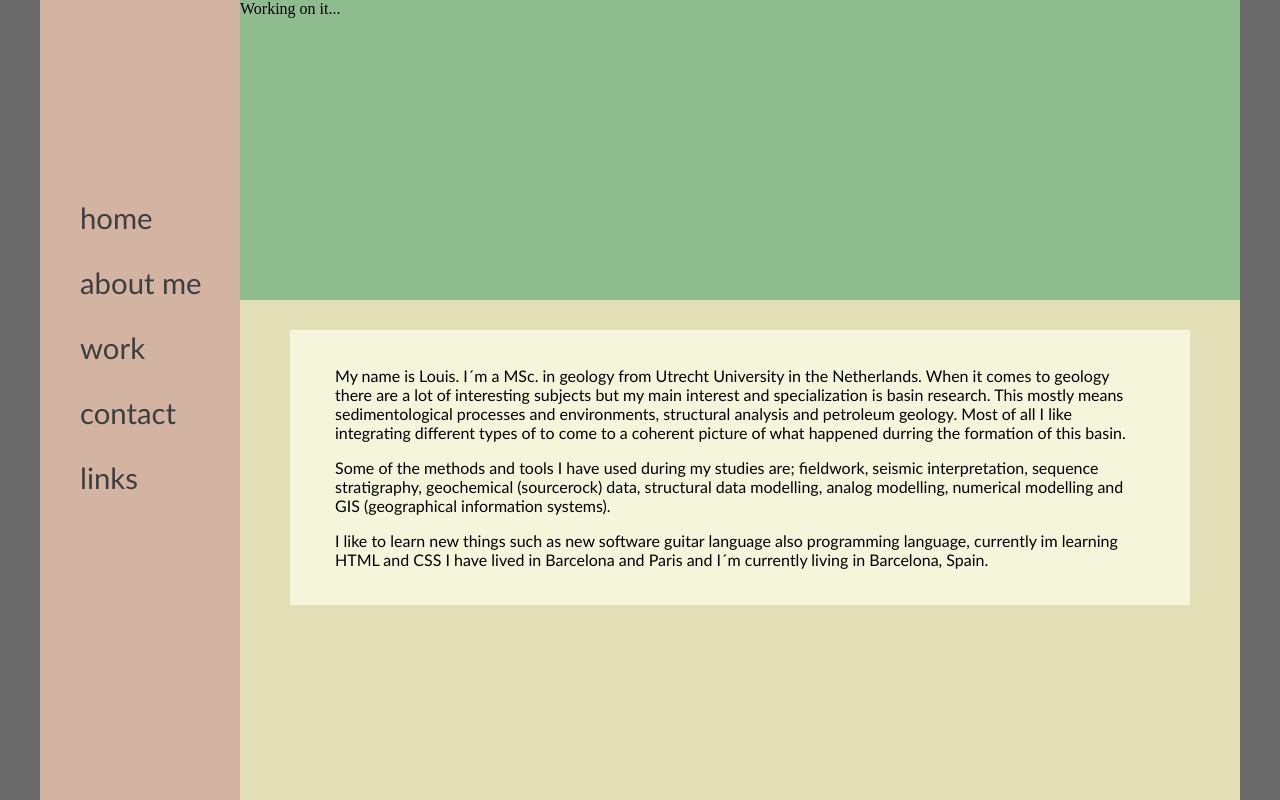
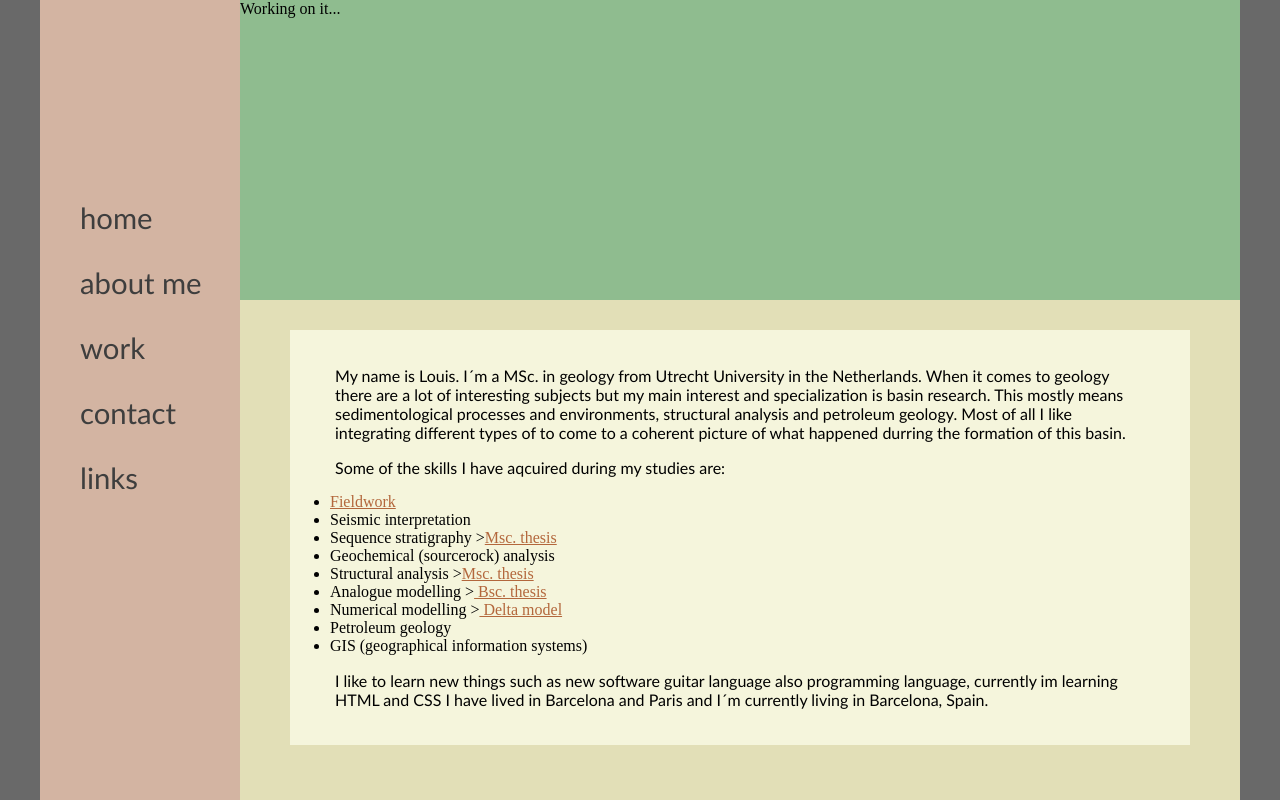
Before and after one commit to louisvno/Geology, a plain HTML site: page aboutme.html in a window 1280 px wide. Shown: the top 800 px of the page. Drawn offline with Linux system fonts and the light colour scheme.

Commit message:
made list of skills in about me section

```diff
--- a/aboutme.html
+++ b/aboutme.html
@@ -36,7 +36,19 @@
     <p>My name is Louis. I´m a MSc. in geology from Utrecht University in the Netherlands. When it comes to geology there are a lot of interesting subjects but my main interest and specialization is basin research. This mostly means sedimentological processes and environments, structural analysis and petroleum geology. Most of all I like integrating different types of to come to a coherent picture of what happened durring the formation of this basin.</p>
 
     <p>
-    Some of the methods and tools I have used during my studies are; fieldwork, seismic interpretation, sequence stratigraphy, geochemical (sourcerock) data, structural data modelling, analog modelling, numerical modelling and GIS (geographical information systems).</p>
+        Some of the skills I have aqcuired during my studies are: </p>
+
+        <ul><li><a href=fieldwork.html>Fieldwork</a></li>
+            <li>Seismic interpretation</li>
+            <li>Sequence stratigraphy ><a href=mscthesis.html>Msc. thesis</a></li>
+            <li>Geochemical (sourcerock) analysis</li>
+            <li>Structural analysis ><a href=mscthesis.html>Msc. thesis</a></li>
+            <li>Analogue modelling ><a href=bscthesis.html> Bsc. thesis</a></li>
+            <li>Numerical modelling ><a href=progmod.html> Delta model</a></li>
+            <li>Petroleum geology</li>
+            <li>GIS (geographical information systems)</li>
+        </ul>
+
     <p>
     I like to learn new things such as new software guitar language also programming language,  currently im learning HTML and CSS
     I have lived in Barcelona and Paris and I´m currently living in Barcelona, Spain.
```
